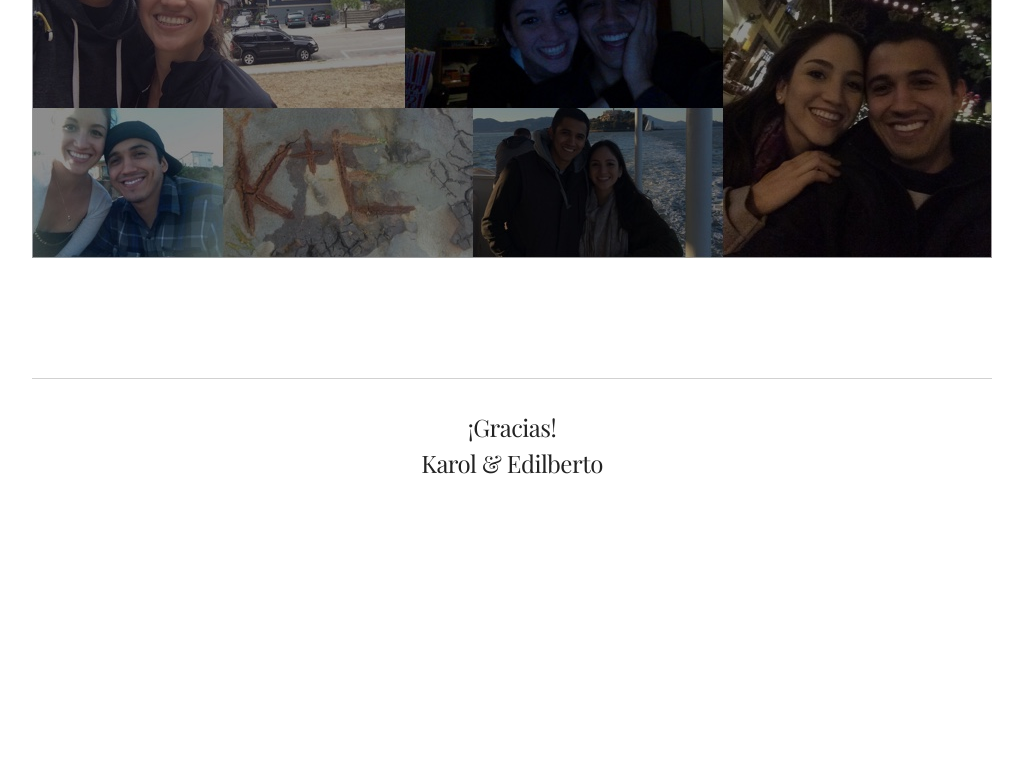
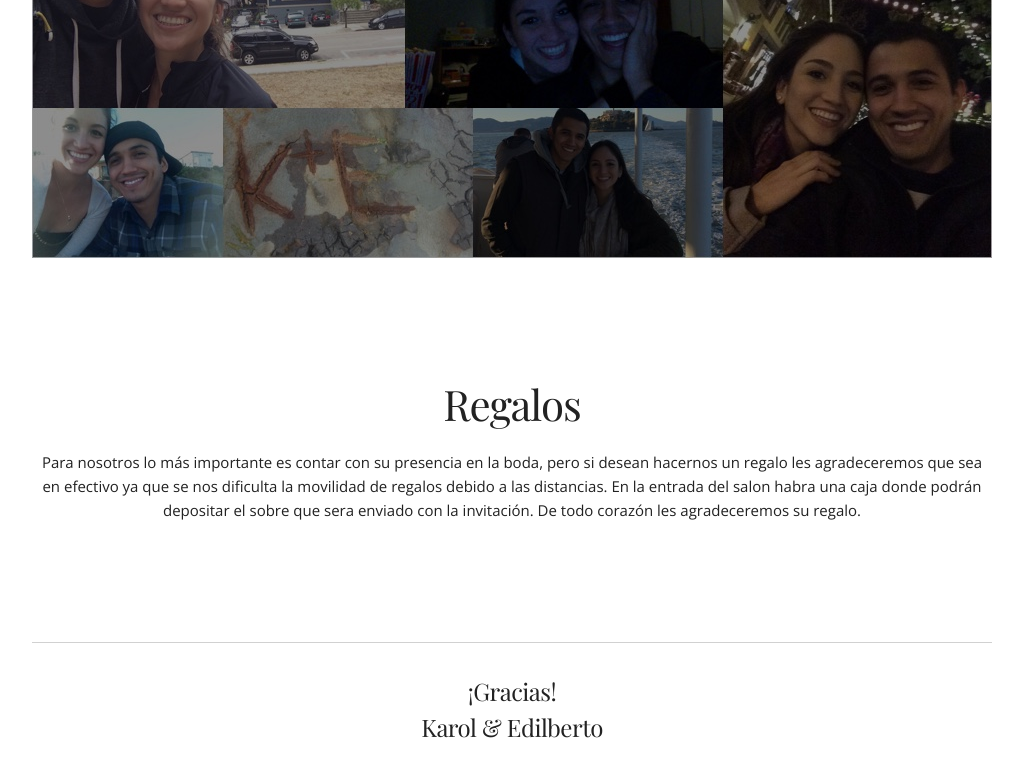
Before and after one commit to eddie-ruva/kye, a website: page index.html in a window 1280 px wide. Shown: the part 3688-4453 px from the top of the page, without its empty margins (128-1151 px from the left). Before the commit the page ends 4189 px from the top, so only its background shows below. Drawn offline with nearby package versions, Linux system fonts and the light colour scheme.

Commit message:
Add gifts message

```diff
--- a/index.html
+++ b/index.html
@@ -138,6 +138,10 @@
           <h3 class="event-gallery-hashtag">#K+E2016</h3>
         </div>
       </section>
+      <section class="mod">
+        <h2 class="mod-title">Regalos</h2>
+        <p>Para nosotros lo más importante es contar con su presencia en la boda, pero si desean hacernos un regalo les agradeceremos que sea en efectivo ya que se nos dificulta la movilidad de regalos debido a las distancias. En la entrada del salon habra una caja donde podrán depositar el sobre que sera enviado con la invitación. De todo corazón les agradeceremos su regalo.</p>
+      </section>
       <section class="mod thankyou-mod">
         <h5 class="thankyou-mod-message">¡Gracias!<br/>Karol & Edilberto</h5>
       </section>
```
